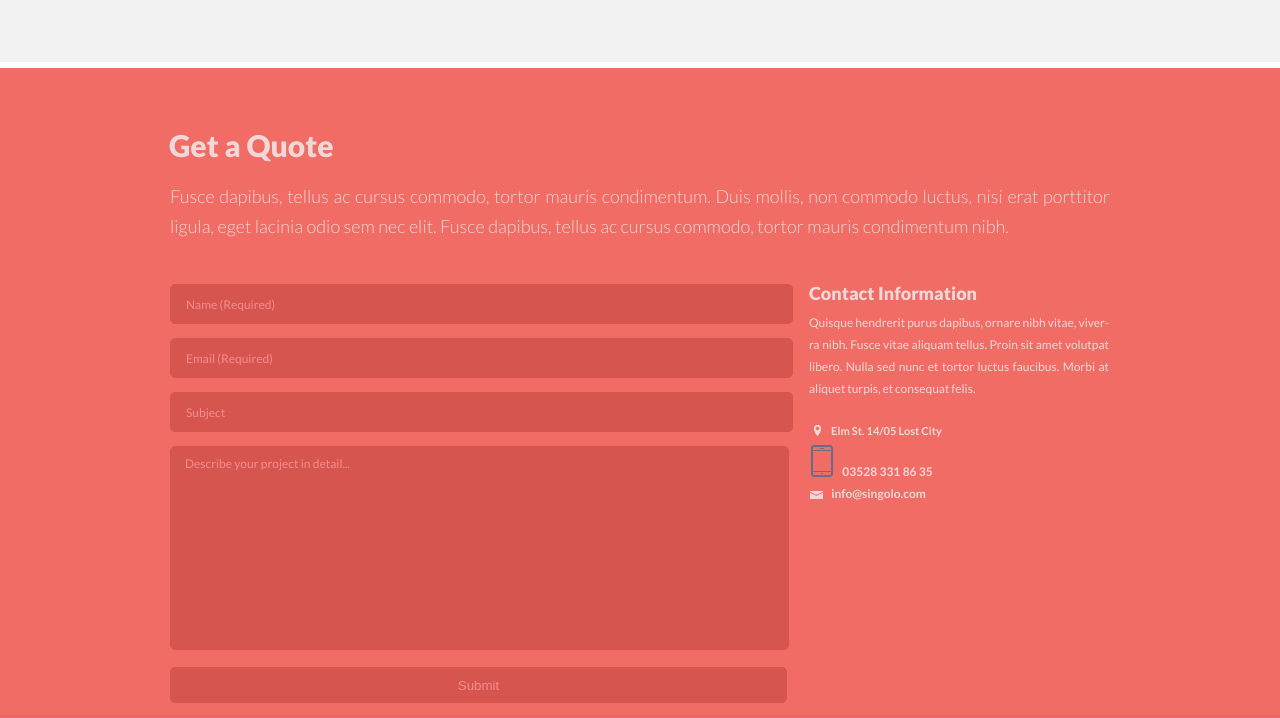
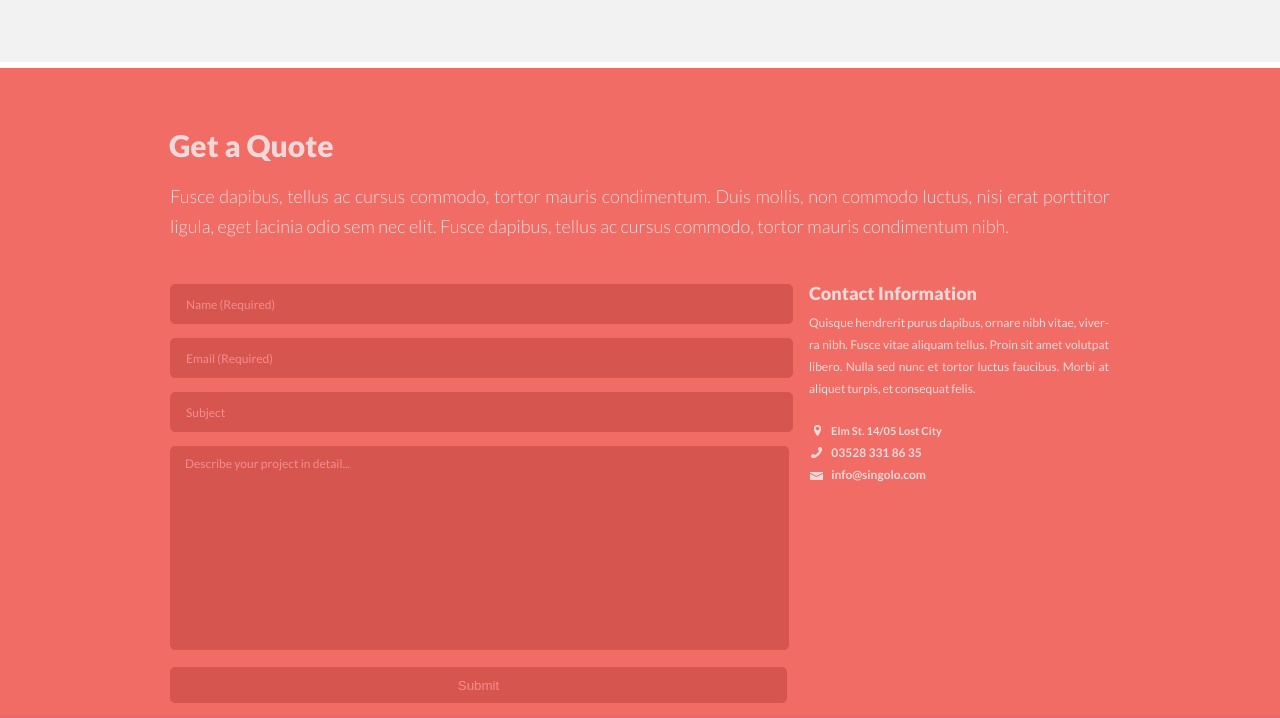
Before and after one commit to Pivanchikov/singolo, a plain HTML site: page index.html in a window 1280 px wide. Shown: the part 2730-3448 px from the top of the page. Drawn offline with Linux system fonts and the light colour scheme.

Commit message:
feat: phone picture changed

```diff
--- a/style.css
+++ b/style.css
@@ -623,7 +623,7 @@ ul{
 }
 
 .second_item::before {
-    content: url(assets/images/phone.png);
+    content: url(assets/images/phone1.png);
     position: relative;
     left: -7px;
     top: 1px;
```
